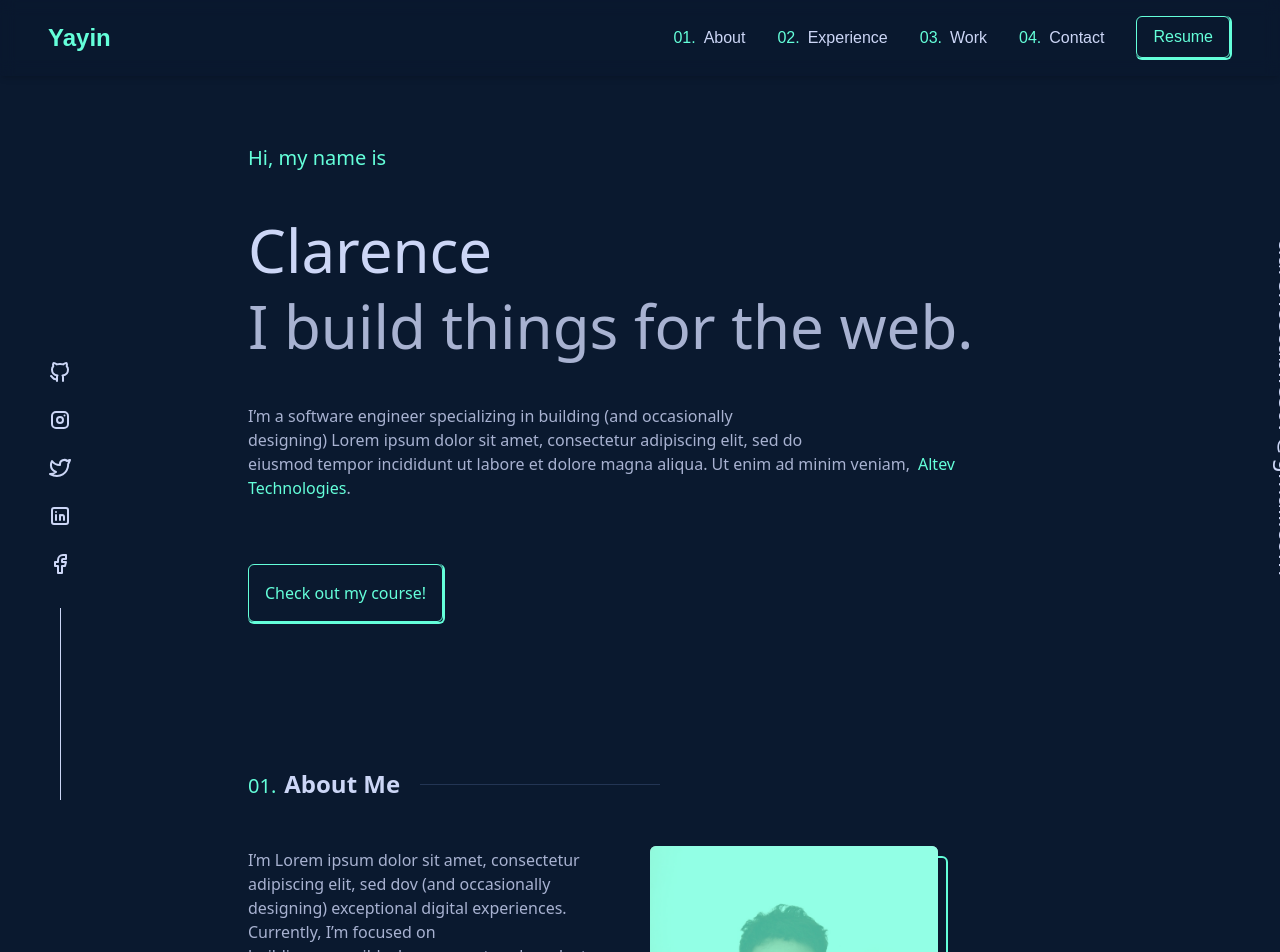
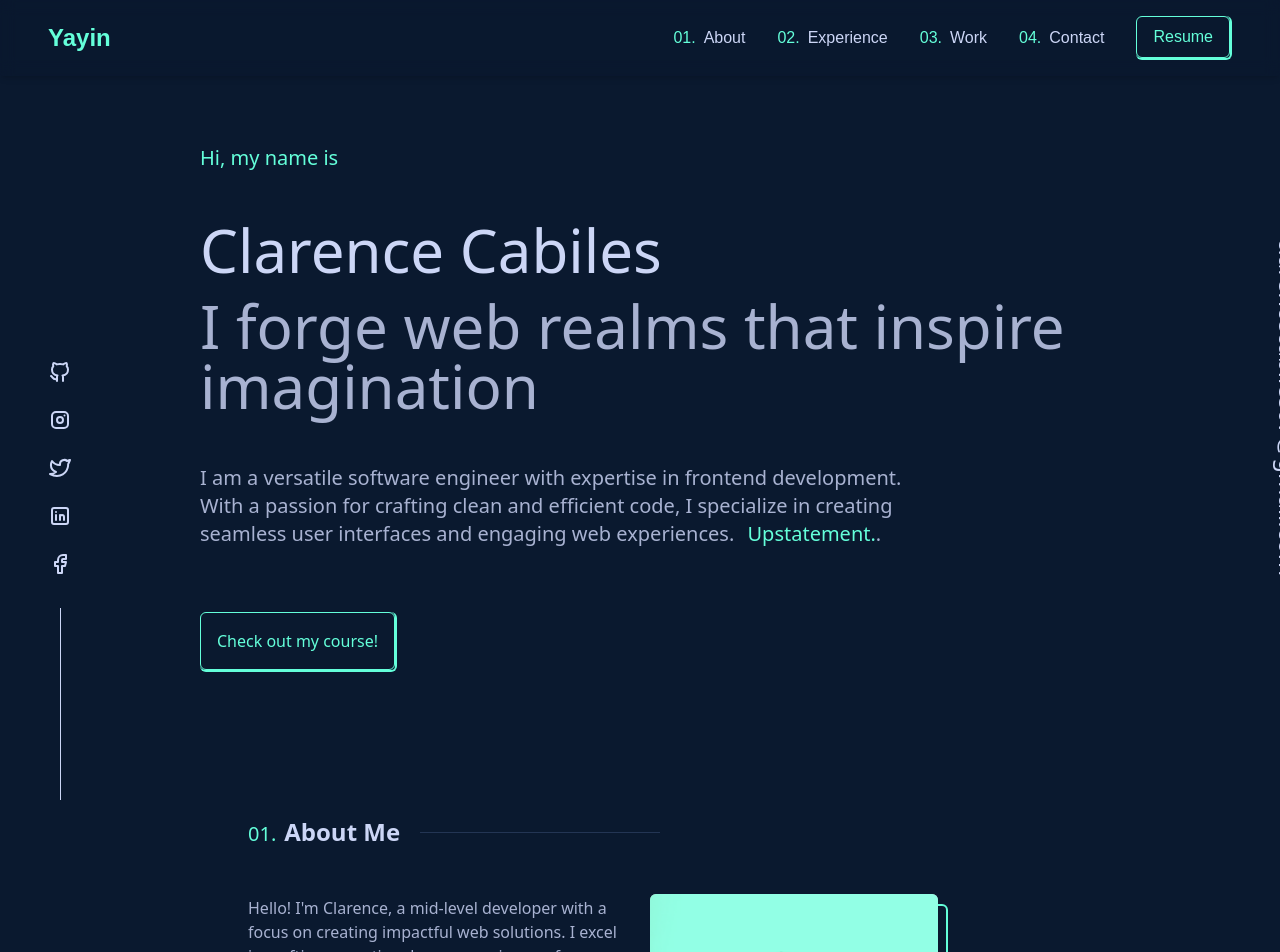
Before and after one commit to yayin07/clarence-portfolio, a Next.js app: page / in a window 1280 px wide. Shown: the top 952 px of the page. Built offline with nearby package versions, Linux system fonts and the light colour scheme.

Commit message:
update discription

```diff
--- a/package.json
+++ b/package.json
@@ -18,11 +18,8 @@
     "react": "18.2.0",
     "react-dom": "18.2.0",
     "react-icons": "^4.8.0",
-    "react-typical": "^0.1.3",
+    "react-spring": "^9.7.1",
     "tailwindcss": "3.3.2",
     "typescript": "5.0.4"
-  },
-  "devDependencies": {
-    "@types/react-typical": "^0.1.0"
   }
 }
--- a/src/app/(mainpage)/page.tsx
+++ b/src/app/(mainpage)/page.tsx
@@ -2,7 +2,6 @@
 
 import React from "react";
 import Container from "../components/commons/Container";
-import Typical from "react-typical";
 import AboutCard from "../components/(pages)/AboutCard";
 import ExperienceCard from "../components/(pages)/ExperienceCard";
 import ContactCard from "../components/(pages)/ContactCard";
@@ -15,40 +14,31 @@ const Home = () => {
     <div className=" h-full flex flex-col">
       <Container className="pt-24 bg-[#0a192f]">
         <section id="home">
-          <div className=" w-full m-auto max-w-[1200px] px-12 md:px-20 lg:px-52 ">
+          <div className=" w-full m-auto max-w-[1200px] px-12 md:px-20 lg:px-40 ">
             <p className=" md:mt-12 text-[#64ffda] text-xl  mt-16">
               Hi, my name is
             </p>
+
             <div className="md:text-6xl md:mt-12 text-[#ccd6f6] text-4xl mt-6">
-              <span>
-                <Typical
-                  steps={[
-                    "Clarence Cabiles",
-                    500,
-                    "Mid Front-end Developer",
-                    500,
-                  ]}
-                  loop={Infinity}
-                />
-              </span>
+              <span>Clarence Cabiles</span>
             </div>
+
             <h1 className=" md:text-6xl text-[#a8b2d1] text-4xl  mt-4">
-              I build things for the web.
+              I forge web realms that inspire imagination
             </h1>
 
-            <div className="md:mt-12 text-[#a8b2d1]  mt-4 ">
+            <div className="md:mt-12 text-[#a8b2d1] md:text-xl  mt-4 ">
               <p>
-                I’m a software engineer specializing in building (and
-                occasionally
+                I am a versatile software engineer with expertise in frontend
+                development.
               </p>
               <p>
-                designing) Lorem ipsum dolor sit amet, consectetur adipiscing
-                elit, sed do
+                With a passion for crafting clean and efficient code, I
+                specialize in creating
               </p>
               <p>
-                eiusmod tempor incididunt ut labore et dolore magna aliqua. Ut
-                enim ad minim veniam,
-                <a className="text-[#64ffda] pl-2">Altev Technologies</a>.
+                seamless user interfaces and engaging web experiences.
+                <a className="text-[#64ffda] pl-2"> Upstatement.</a>.
               </p>
             </div>
 
--- a/src/app/components/(pages)/AboutCard/index.tsx
+++ b/src/app/components/(pages)/AboutCard/index.tsx
@@ -21,15 +21,11 @@ const AboutCard = () => {
           <div className="w-full text-md text-[#a8b2d1]">
             <div>
               <p>
-                I’m Lorem ipsum dolor sit amet, consectetur adipiscing elit, sed
-                dov (and occasionally
-              </p>
-              <p>
-                designing) exceptional digital experiences. Currently, I’m
-                focused on
-              </p>
-              <p>
-                building accessible, human-centered products at
+                Hello! I'm Clarence, a mid-level developer with a focus on
+                creating impactful web solutions. I excel in crafting
+                exceptional user experiences, from responsive designs to
+                seamless interactions. Let's collaborate and build engaging
+                websites together.
                 <a className="text-[#64ffda] pl-2">Upstatement</a>.
               </p>
               <br></br>
--- /dev/null
+++ b/src/app/components/commons/Spring/index.tsx
@@ -0,0 +1,38 @@
+import { useState, useEffect } from "react";
+import { useTransition, animated } from "react-spring";
+
+interface TypewriterTextProps {
+  text: string;
+}
+
+const TypewriterText = ({ text }: TypewriterTextProps) => {
+  const [index, setIndex] = useState(0);
+
+  useEffect(() => {
+    const interval = setInterval(() => {
+      setIndex((prevIndex) => prevIndex + 1);
+    }, 100);
+
+    return () => clearInterval(interval);
+  }, []);
+
+  const transitions = useTransition(text.slice(0, index), {
+    from: { opacity: 0, transform: "translateY(20px)" },
+    enter: { opacity: 1, transform: "translateY(0px)" },
+    config: { duration: 100 },
+  });
+
+  return (
+    <span>
+      {transitions((style, char) => (
+        <animated.span style={style}>{char}</animated.span>
+      ))}
+    </span>
+  );
+};
+
+export default TypewriterText;
+
+{
+  /* <TypewriterText text="Clarence Cabiles" /> */
+}
```
Also changed, not shown: 1 other file (tests, documents, lock files or other folders).
